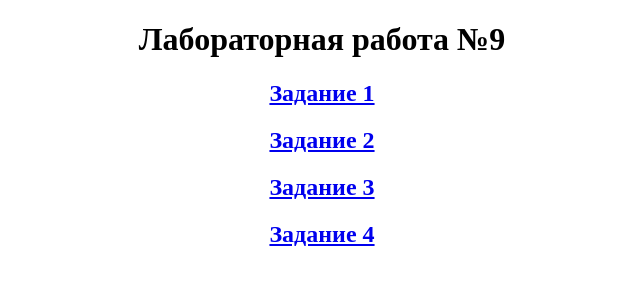
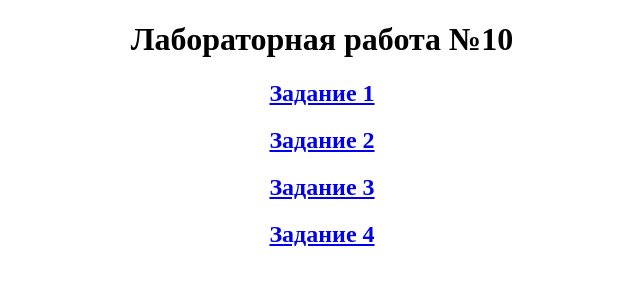
Before and after one commit to elgosss/web-prog-10, a plain HTML site: page index.html in a window 1280 px wide. Shown: the whole page, without its empty margins (318-958 px from the left). Drawn offline with Linux system fonts and the light colour scheme.

Commit message:
Update index.html

```diff
--- a/index.html
+++ b/index.html
@@ -6,7 +6,7 @@
     </head>
     <body>
         <div style="text-align: center" id="main">
-        <h1>Лабораторная работа №9</h1>
+        <h1>Лабораторная работа №10</h1>
         <h2><a href="index_1.html" target="_blank">Задание 1</a></h2>
         <h2><a href="index_2.html" target="_blank">Задание 2</a></h2>
         <h2><a href="index_3.html" target="_blank">Задание 3</a></h2>
```
